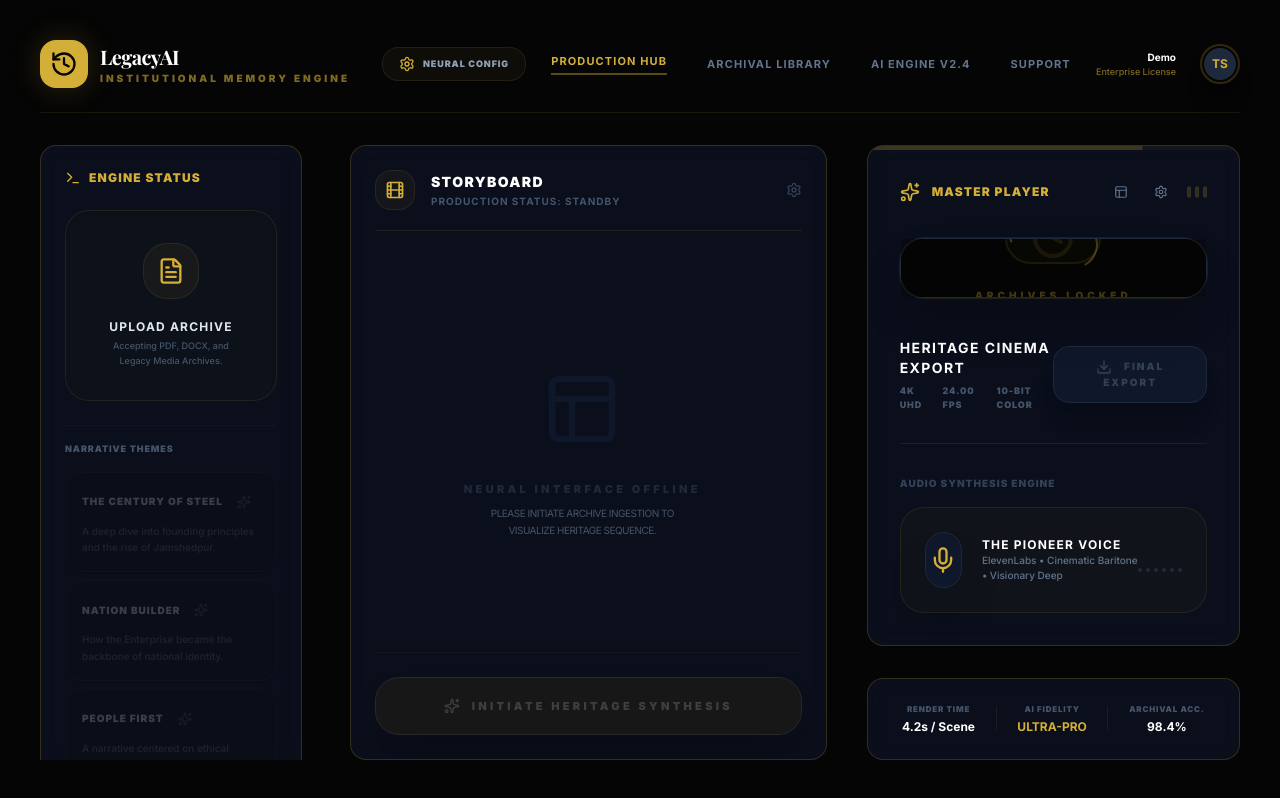
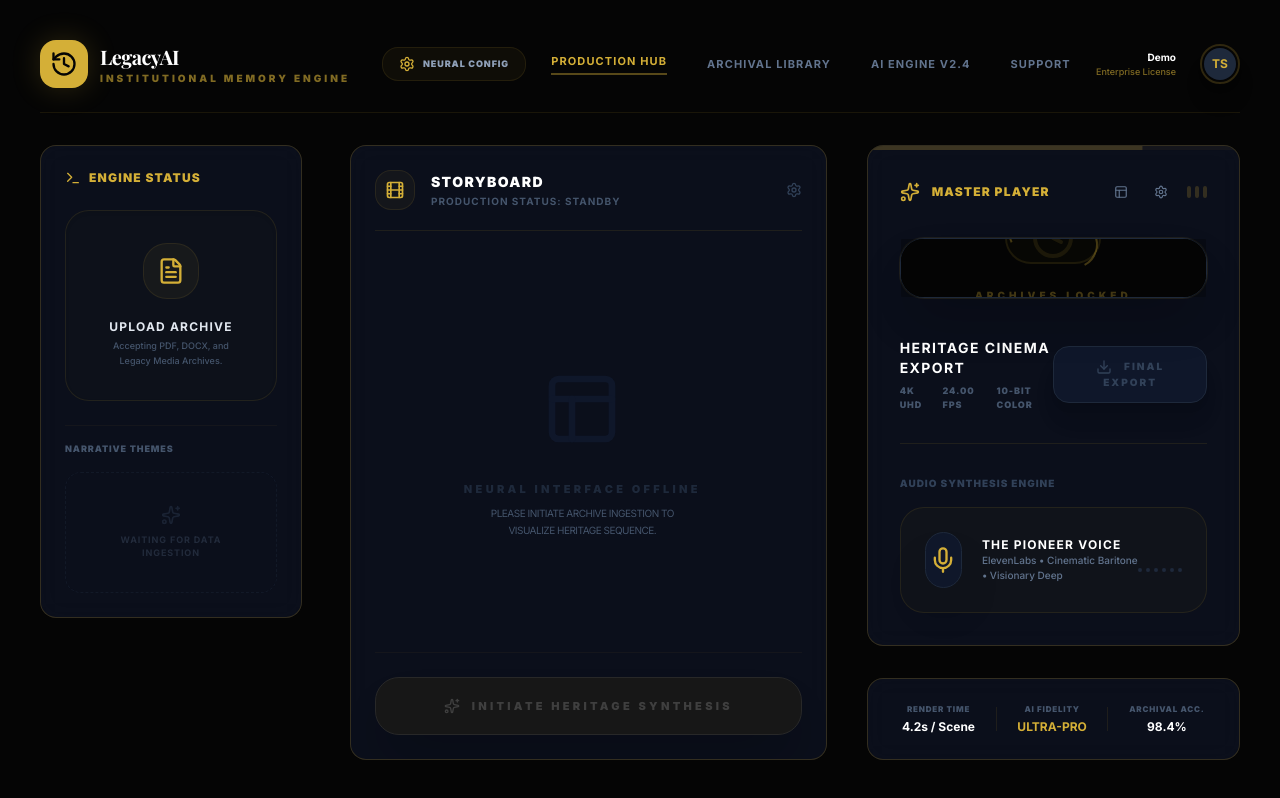
Before and after one commit to zeeshanait007/LegacyAI, a Next.js app: page / in a window 1280 px wide. Built offline with nearby package versions, Linux system fonts and the light colour scheme; a web font is replaced by a local one.

Commit message:
feat: automate narrative theme generation and final project polish

```diff
--- a/src/app/page.tsx
+++ b/src/app/page.tsx
@@ -145,7 +145,7 @@ War. Depression. The bridge that held the nation together was made of Heritage S
 Today, the mission continues. Hydrogen. Sustainability. Green Steel. Because the legacy we leave behind is as important as the strength we forge today.
 `;
 
-const SCRIPT_OPTIONS = [
+const NARRATIVE_THEME_POOL = [
   {
     id: "heritage",
     title: "The Century of Steel",
@@ -163,6 +163,12 @@ const SCRIPT_OPTIONS = [
     title: "People First",
     desc: "A narrative centered on ethical leadership and welfare.",
     prompt: "Highlight the pioneering social welfare initiatives of the Enterprise, specifically the 8-hour workday, leave with pay, and the holistic development of the industrial township."
+  },
+  {
+    id: "innovation",
+    title: "Future Forge",
+    desc: "Technological leaps and sustainable industrialization.",
+    prompt: "A forward-looking script focusing on R&D, green steel initiatives, and the digital transformation of the heritage facilities."
   }
 ];
 
@@ -331,6 +337,7 @@ export default function Dashboard() {
   const [globalProgress, setGlobalProgress] = useState(0);
   const [selectedScript, setSelectedScript] = useState<string | null>(null);
   const [showScript, setShowScript] = useState(false);
+  const [narrativeThemes, setNarrativeThemes] = useState<typeof NARRATIVE_THEME_POOL>([]);
 
   const [scenes, setScenes] = useState<Scene[]>(INITIAL_HERITAGE_SCENES);
   const [masterScript, setMasterScript] = useState(INITIAL_FULL_SCRIPT);
@@ -354,6 +361,7 @@ export default function Dashboard() {
 
   const handleUpload = () => {
     setStatus("uploading");
+    setNarrativeThemes([]);
     let p = 0;
     const interval = setInterval(() => {
       p += 1.5;
@@ -361,10 +369,13 @@ export default function Dashboard() {
       if (p >= 100) {
         clearInterval(interval);
         setStatus("analyzing");
+
+        // Simulated AI Theme Generation
         setTimeout(() => {
+          setNarrativeThemes(NARRATIVE_THEME_POOL.slice(0, 3));
           setStatus("scripting");
           setGlobalProgress(0);
-        }, 1500);
+        }, 2000);
       }
     }, 40);
   };
@@ -606,7 +617,13 @@ export default function Dashboard() {
                 )}
               </div>
               <div className="space-y-2">
-                {SCRIPT_OPTIONS.map((opt) => (
+                {narrativeThemes.length === 0 && (status === "idle" || status === "uploading" || status === "analyzing") && (
+                  <div className="p-8 border border-dashed border-slate-800 rounded-xl text-center space-y-2 opacity-40">
+                    <Sparkles className="w-5 h-5 text-slate-700 mx-auto" />
+                    <p className="text-[9px] font-bold uppercase tracking-widest text-slate-600">Waiting for Data Ingestion</p>
+                  </div>
+                )}
+                {narrativeThemes.map((opt) => (
                   <div key={opt.id} className="space-y-2">
                     <div
                       role="button"
```
